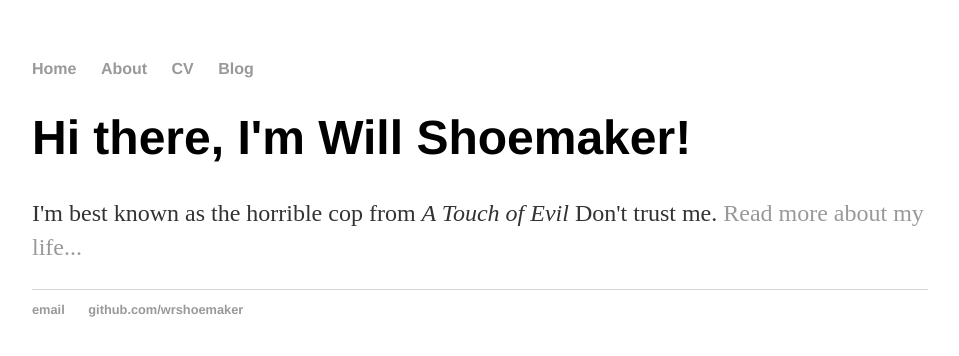
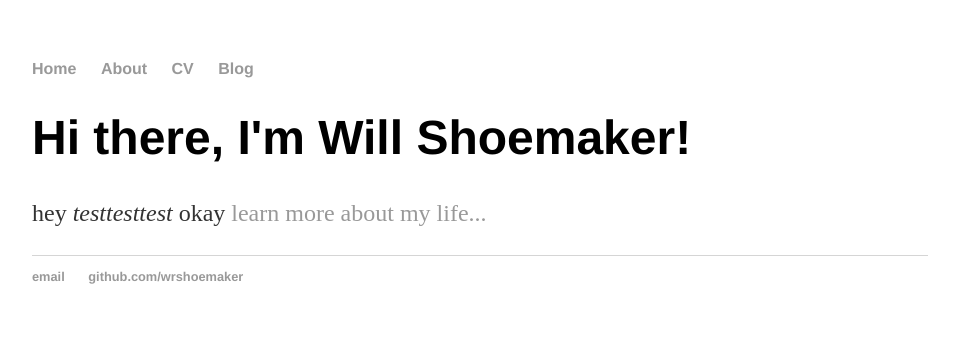
Before and after one commit to wrshoemaker/wrshoemaker_github_io_old, a Jekyll site: the page index.html, which Jekyll copies as it is, in a window 1280 px wide. Shown: the top 356 px of the page, without its empty margins (160-1119 px from the left). Built offline with Jekyll 4.4.1, drawn with Linux system fonts in a browser that asks for light colours.

Commit message:
Update index.html

```diff
--- a/index.html
+++ b/index.html
@@ -18,7 +18,7 @@
 		<div class="container">
     		<div class="blurb">
         		<h1>Hi there, I'm Will Shoemaker!</h1>
-				<p>I'm best known as the horrible cop from <em>A Touch of Evil</em> Don't trust me. <a href="/about">Read more about my life...</a></p>
+				<p>hey <em>testtesttest</em> okay <a href="/about">learn more about my life...</a></p>
     		</div><!-- /.blurb -->
 		</div><!-- /.container -->
 		<footer>
```
